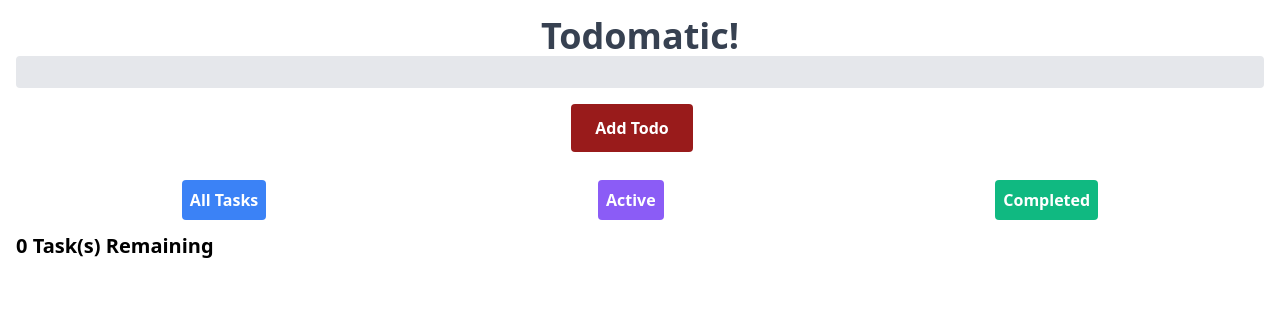
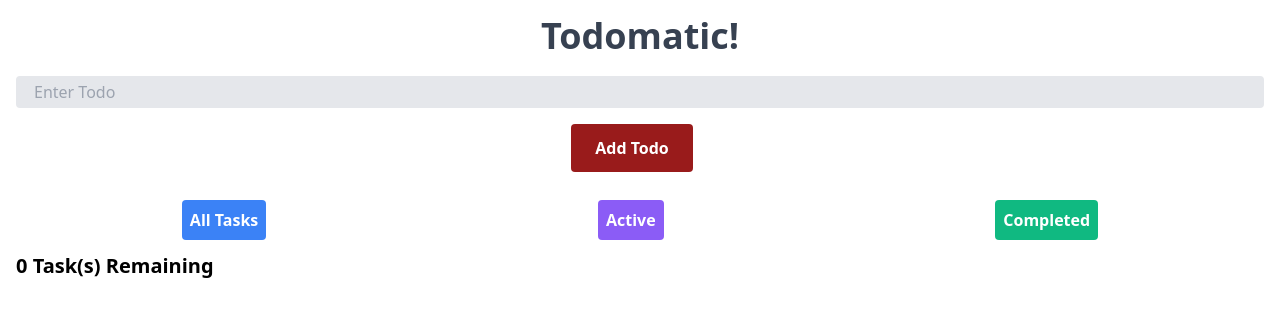
Before and after one commit to vivek-p-a/TodoList, a React (Create React App) app: page / in a window 1280 px wide. Shown: the top 316 px of the page. Built offline with nearby package versions, Linux system fonts and the light colour scheme.

Commit message:
Fix Minor Bug

```diff
--- a/src/App.js
+++ b/src/App.js
@@ -102,10 +102,10 @@ const completedHandler = () => {
   return (
     <div className="App p-4">
       <h1 className="font-bold text-gray-700 text-4xl text-center mx-4"> Todomatic!</h1>
-      <form onSubmit={editingState?editItem:handleSubmit} >
-        <input type="text" className="bg-gray-200 appearance-none border-2 border-gray-200 rounded w-full py-1 px-4 text-gray-700 leading-tight focus:outline-none focus:bg-white focus:border-purple-500" id="todoItem" defaultValue={editingState?todos[idOfTodoToBeEdited][0]:""}   />
+      <form onSubmit={editingState?editItem:handleSubmit} className="mt-5" >
+        <input type="text" className="bg-gray-200 appearance-none border-2 border-gray-200 rounded w-full py-1 px-4 text-gray-700 leading-tight focus:outline-none focus:bg-white focus:border-purple-500" id="todoItem" placeholder="Enter Todo" defaultValue={editingState?todos[idOfTodoToBeEdited][0]:""}   />
         <span className="flex justify-center mr-4">
-            <input type="submit" className="my-4 bg-red-800 hover:bg-blue-700 text-white font-bold py-3 px-6 rounded" value={editingState?"Update Todo":"Add Todo"}/>
+            <input type="submit" className={editingState?"my-4 bg-purple-800 hover:bg-blue-700 text-white font-bold py-3 px-6 rounded":"my-4 bg-red-800 hover:bg-blue-700 text-white font-bold py-3 px-6 rounded"} value={editingState?"Update Todo":"Add Todo"}/>
         </span>
       </form>
       <div className="flex justify-around">
--- a/src/TodoItem.js
+++ b/src/TodoItem.js
@@ -4,13 +4,13 @@ const TodoItem = (props) => {
         <span>
           <div class="flex items-center">
             <input
-                id = "option1"
+                id = {props.todoItem}
                 type="checkbox"
                 className = "form-checkbox h-8 w-6"
                 checked={props.isActive}
                 onClick={() => props.checkBoxHandler(props.todoItem)}
             />
-           <label for="option1" class="ml-3 text-md font-medium text-white">{props.todoItem}</label>
+           <label for={props.todoItem} class="ml-3 text-md font-medium text-white">{props.todoItem}</label>
           </div>
         </span>
         <span>
```
